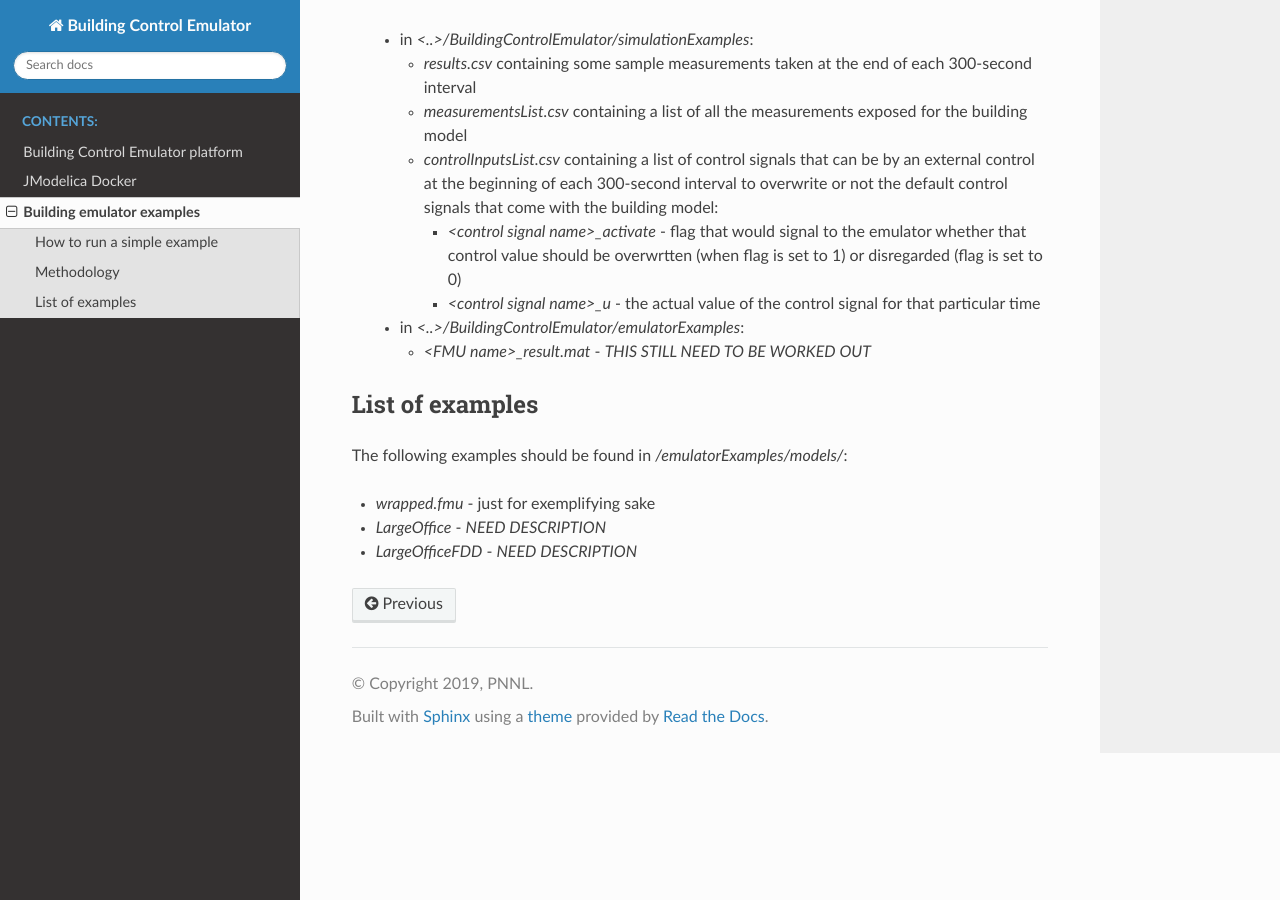
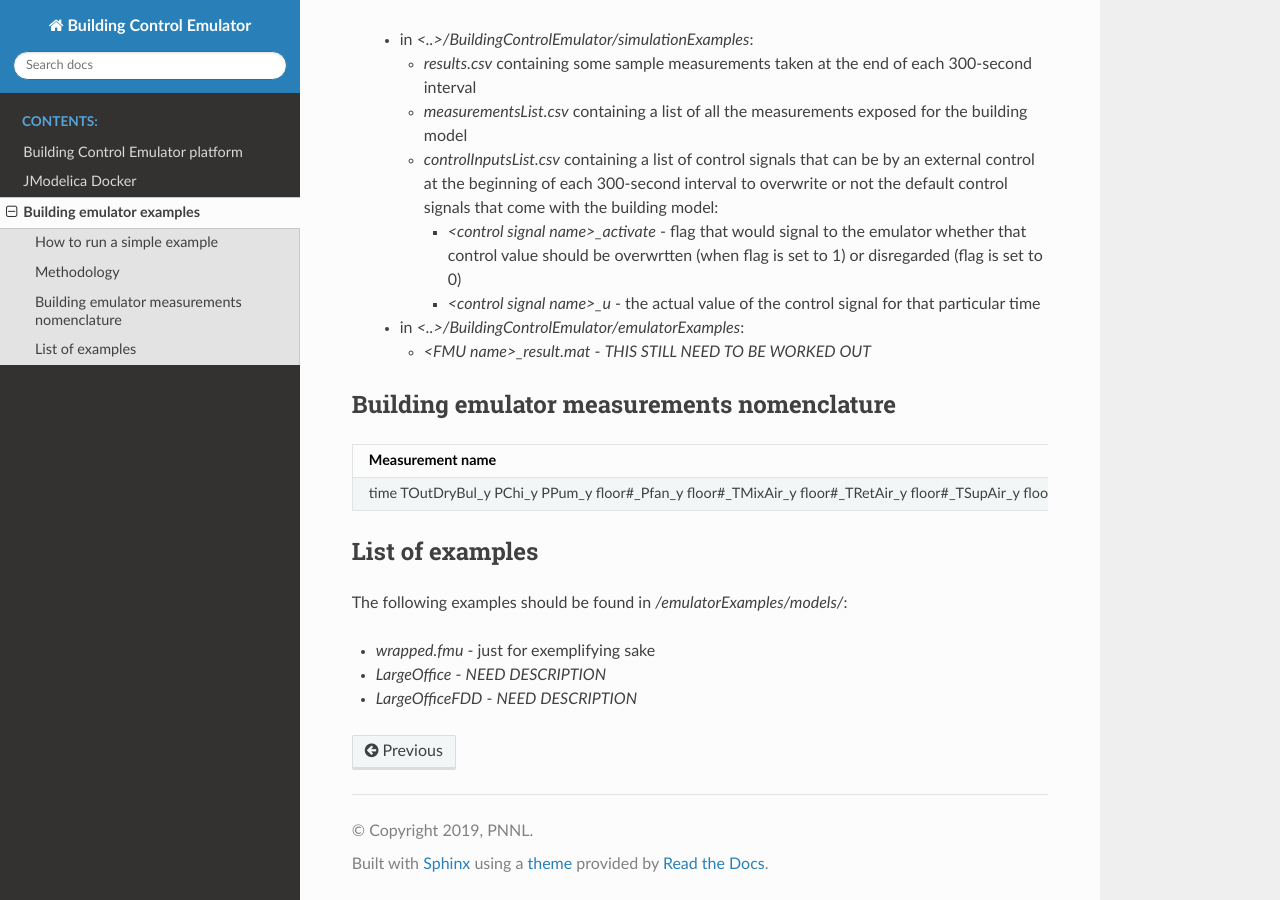
Before and after one commit to SenHuang19/BuildingControlEmulator, a Sphinx documentation site: the page built from docs/buildingEmulatorExamples.rst, in a window 1280 px wide and 900 px high, scrolled down 2165 px. Built offline with Sphinx 7.4.7 and the Read the Docs theme 2.0.0, drawn with Linux system fonts in a browser that asks for light colours; formulas are drawn with MathJax 3; some of the changed lines change nothing that is shown.

Commit message:
Updating documentation

```diff
--- a/docs/buildingEmulatorExamples.rst
+++ b/docs/buildingEmulatorExamples.rst
@@ -114,6 +114,27 @@ The app should start showing
 
     - *<FMU name>_result.mat* - *THIS STILL NEED TO BE WORKED OUT*
 
+Building emulator measurements nomenclature
+-------------------------------------------
+
++-----------------------+---------------------------------------------------------------------------------------------------------------------+
+| Measurement name      | Measurement meaning                                                                                                 |
++=======================+=====================================================================================================================+
+| time                  | time of measurement [second]                                                                                        |
+| TOutDryBul_y          | outside/ambient temperature [Kelvin]                                                                                |
+| PChi_y                | chiller power consumption [W]                                                                                       |
+| PPum_y                | pump power consumption [W]                                                                                          |
+| floor#_Pfan_y         | fan power consumption on floor # (1 through 3 in this example) [W]                                                  |
+| floor#_TMixAir_y      | AHU mixed air temperature on floor # (1 through 3 in this example) [Kelvin]                                         |
+| floor#_TRetAir_y      | return temperature on floor # (1 through 3 in this example) [Kelvin]                                                |
+| floor#_TSupAir_y      | AHU supply air temperature on floor # (1 through 3 in this example) [Kelvin]                                        |
+| floor#_mSupAir_y      | AHU air supply mass flow on floor # (1 through 3 in this example) [Kg/s]                                            |
+| floor#_zon#_TMixAir_y | mixed air temperature in zone # (1 through 5 in this example) on floor # (1 through 3 in this example) [Kelvin]     |
+| floor#_zon#_TRooAir_y | room/zone air temperature in zone # (1 through 5 in this example) on floor # (1 through 3 in this example) [Kelvin] |
+| floor#_zon#_TSupAir_y | discharge air temperature in zone # (1 through 5 in this example) on floor # (1 through 3 in this example) [Kelvin] |
+| floor#_zon#_mSupAir_y | air flow in zone # (1 through 5 in this example) on floor # (1 through 3 in this example) [Kg/s]                    |
++-----------------------+---------------------------------------------------------------------------------------------------------------------+
+
 List of examples
 ----------------
 
```
